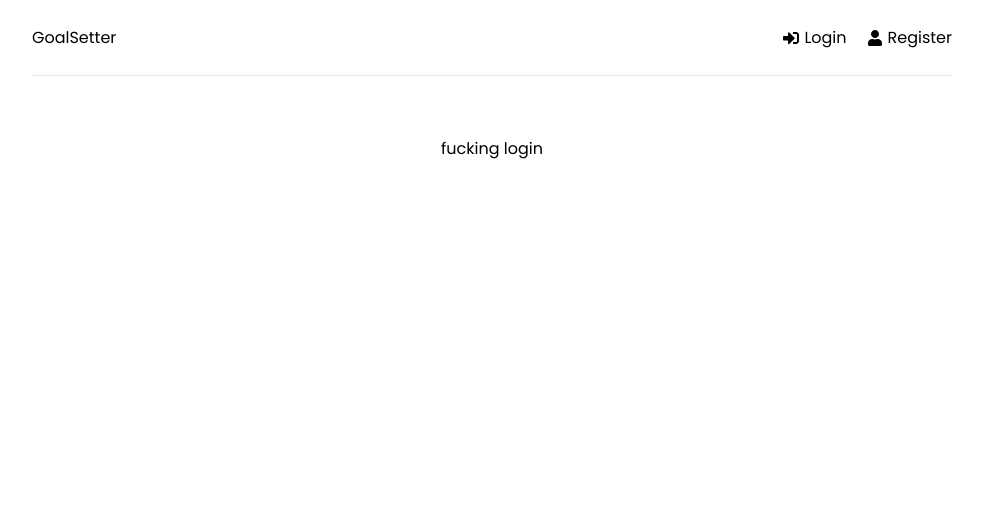
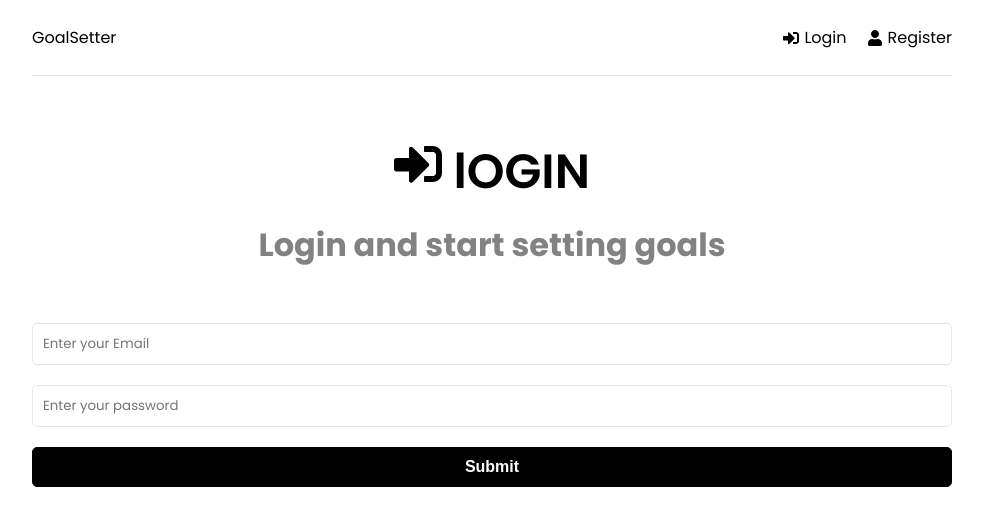
Before and after one commit to MustaphaBousilDev/node-js-mern-stack, a React (Create React App) app in the folder frontend/: page /login in a window 1280 px wide. Shown: the top 526 px of the page, without its empty margins (148-1131 px from the left). Built offline with nearby package versions, Linux system fonts and the light colour scheme.

Commit message:
add register

```diff
--- a/frontend/src/pages/Login.jsx
+++ b/frontend/src/pages/Login.jsx
@@ -1,10 +1,48 @@
-import React from 'react'
-
+import React,{useState,useEffect} from 'react'
+import {FaSignInAlt} from 'react-icons/fa'
 const Login = () => {
+  const [formData,setFormData]=useState({
+    name:'',
+    email:'',
+    password:'',
+    password2:''
+  })
+  const onChange=(e)=>{
+    setFormData((prevState)=>({
+        ...prevState,
+        [e.target.name] : e.target.value
+    }))
+  }
+  const onSubmit=(e)=>{
+    e.preventDefault()
+  }
+  const {email,password}=formData
   return (
-    <div>
-      fucking login
-    </div>
+    <>
+      <section className='heading'>
+        <h1><FaSignInAlt/> lOGIN</h1>
+        <p>Login and start setting goals</p>
+      </section>
+      <section>
+        <form onSubmit={onSubmit}>
+           <div className='form-group'>
+                <input type="text" className='form-control' id="email"
+                name="email" value={email} placeholder="Enter your Email"
+                onChange={onChange}
+                />
+           </div>
+           <div className='form-group'>
+                <input type="password" className='form-control' id="password"
+                name="password" value={password} placeholder="Enter your password"
+                onChange={onChange}
+                />
+           </div>
+           <div className='form-group'>
+            <button type="submit" className='btn btn-block' >Submit</button>
+           </div>
+        </form>
+      </section>
+    </>
   )
 }
 
```
